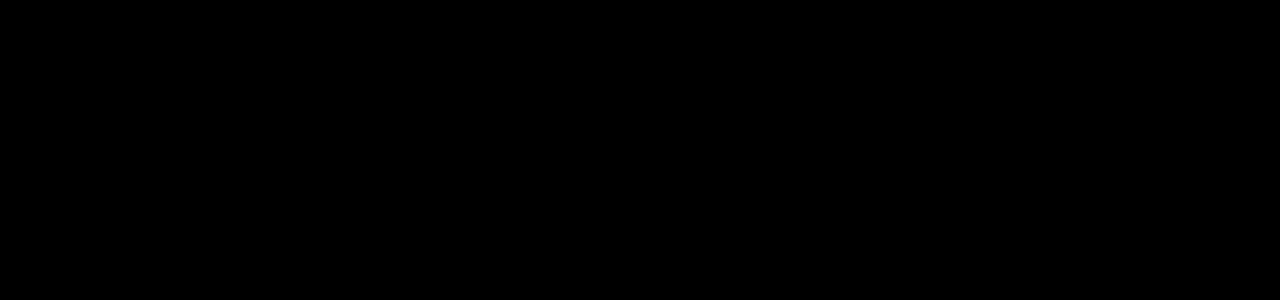
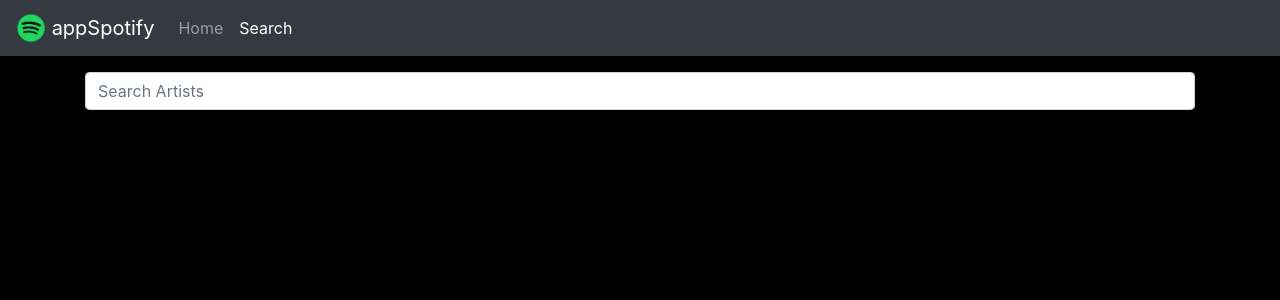
Before and after one commit to Jesusd19/appSpotif, an Angular app: page /search in a window 1280 px wide. Shown: the top 300 px of the page. Built offline with nearby package versions, Linux system fonts and the light colour scheme.

Commit message:
component search to artist

```diff
--- a/src/app/app.component.html
+++ b/src/app/app.component.html
@@ -1,4 +1,4 @@
 <app-navbar></app-navbar>
-<div class="container m-3">
+<div class="container my-3">
   <router-outlet></router-outlet>
 </div>
--- a/src/app/components/artist/artist.component.ts
+++ b/src/app/components/artist/artist.component.ts
@@ -1,3 +1,4 @@
+
 import { Component, OnInit } from '@angular/core';
 
 @Component({
@@ -7,7 +8,8 @@
 })
 export class ArtistComponent implements OnInit {
 
-  constructor() { }
+  constructor() {
+  }
 
   ngOnInit() {
   }
--- a/src/app/components/home/home.component.html
+++ b/src/app/components/home/home.component.html
@@ -4,7 +4,8 @@
     <div class="card-body">
       <h5 class="card-title">{{ newSong.name }}</h5>
       <p class="card-text">
-        <span *ngFor="let artists of newSong.artists"> {{ artists.name }}. </span>
+        <span *ngFor="let artists of newSong.artists">
+          {{ artists.name }}.
         </span>
       </p>
     </div>
--- a/src/app/components/search/search.component.html
+++ b/src/app/components/search/search.component.html
@@ -1,3 +1,18 @@
-<p>
-  search works!
-</p>
+<div class="row">
+  <div class="col">
+    <input #term type="text" (keyup)="search(term.value)" class="form-control" placeholder="Search Artists">
+  </div>
+</div>
+<div class="card-columns mt-sm-3">
+  <div *ngFor="let artist of artists" class="card">
+    <img [src]="artist.images[0].url" class="card-img-top" alt="...">
+    <div class="card-body">
+      <h5 class="card-title">{{ artist.name }}</h5>
+      <!-- <p class="card-text">
+              <span *ngFor="let artists of newSong.artists">
+                {{ artists.name }}.
+              </span>
+            </p> -->
+    </div>
+  </div>
+</div>
--- a/src/app/components/search/search.component.ts
+++ b/src/app/components/search/search.component.ts
@@ -1,15 +1,22 @@
-import { Component, OnInit } from '@angular/core';
+import { Component } from '@angular/core';
+import { SpotifyService } from 'src/app/services/spotify.service';
 
 @Component({
   selector: 'app-search',
   templateUrl: './search.component.html',
   styles: []
 })
-export class SearchComponent implements OnInit {
+export class SearchComponent {
 
-  constructor() { }
+  artists: any[] = [];
 
-  ngOnInit() {
+  constructor(private spotify: SpotifyService) { }
+
+  search(term: string) {
+    console.log(term);
+    this.spotify.getArtist(term).subscribe( (data: any) => {
+      console.log(data.artists.items);
+      this.artists = data.artists.items;
+    });
   }
-
 }
--- a/src/app/services/spotify.service.ts
+++ b/src/app/services/spotify.service.ts
@@ -6,16 +6,28 @@
 })
 export class SpotifyService {
 
+  TOKEN_SPOTIFY: string;
+
   constructor(private http: HttpClient) {
+    this.TOKEN_SPOTIFY = 'BQC534TUNElYH-aWznRWXN7vc7HN-fEQTyJ7dlTq9NK99LaNqMwTqlwjJjXi9EbNvB53sbAOnazTvBk7ey0';
     console.log("Spotify services listo");
   }
 
   getNewReleases() {
     // Este token hay que generarlo para que la app funcione
-      const headers =  new HttpHeaders({
-        'Authorization':'Bearer BQCmE4yKyLZU_ZQ19Z0qRJ6_dphPAcof2-joz67D1Ux7LiJFqHKCEc0cmm5IjE5KX13NAbFvfbnzXM09yk8'
+    const headers = new HttpHeaders({
+      'Authorization': `Bearer ${ this.TOKEN_SPOTIFY }`
     })
     // Si queremos limitar agremamos ?limit=20
     return this.http.get('https://api.spotify.com/v1/browse/new-releases?limit=20', { headers });
   }
+
+  getArtist(term: string) {
+    // Este token hay que generarlo para que la app funcione
+    const headers = new HttpHeaders({
+      'Authorization': `Bearer ${ this.TOKEN_SPOTIFY }`
+    })
+    // Buscar tipo artista
+    return this.http.get(`https://api.spotify.com/v1/search?q=${term}&type=artist&limit=15`, { headers });
   }
+}
--- a/src/styles.css
+++ b/src/styles.css
@@ -4,6 +4,10 @@
     background-color: black;
     color: white !important;
 }
+
+.card-columns {
+      column-count: 5;
+  }
 
 hr {
     border-color: white;
@@ -65,12 +69,3 @@
 .fadeIn {
     animation-name: fadeIn;
 }
-
-.card-columns {
-    @include media-breakpoint-only(lg) {
-      column-count: 7;
-    }
-    @include media-breakpoint-only(xl) {
-      column-count: 4;
-    }
-  }
```
Also changed, not shown: src/app/components/shared/navbar/navbar.component.html (line endings or trailing spaces). Lines whose indentation alone changed are shown as unchanged.
